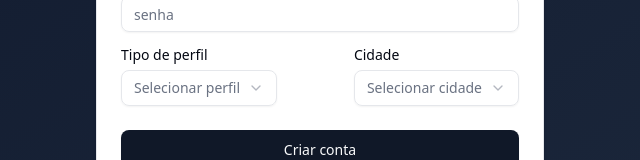
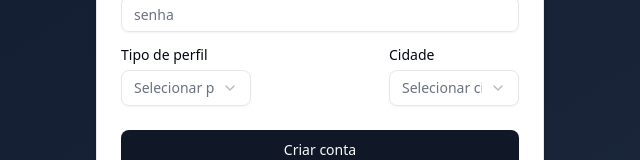
Before and after one commit to MuriloSG/front-end-agenda-barber, a Next.js app: page /register in a window 1280 px wide. Shown: the part 487-647 px from the top of the page, without its empty margins (320-960 px from the left). Built offline with nearby package versions, Linux system fonts and the light colour scheme; no server answers.

Commit message:
feat: ajuste responsividade

```diff
--- a/src/app/register/page.js
+++ b/src/app/register/page.js
@@ -130,7 +130,7 @@ export default function RegisterPage() {
                   control={control}
                   render={({ field }) => (
                     <Select onValueChange={field.onChange} value={field.value}>
-                      <SelectTrigger>
+                      <SelectTrigger className="sm:max-w-[130px]">
                         <SelectValue placeholder="Selecionar perfil" />
                       </SelectTrigger>
                       <SelectContent>
@@ -154,7 +154,7 @@ export default function RegisterPage() {
                   control={control}
                   render={({ field }) => (
                     <Select onValueChange={field.onChange} value={field.value}>
-                      <SelectTrigger>
+                      <SelectTrigger className=" sm:max-w-[130px]">
                         <SelectValue placeholder="Selecionar cidade" />
                       </SelectTrigger>
                       <SelectContent>
@@ -164,9 +164,7 @@ export default function RegisterPage() {
                   )}
                 />
                 {errors.city && (
-                  <p className="text-red-500 text-sm">
-                    {errors.city.message}
-                  </p>
+                  <p className="text-red-500 text-sm">{errors.city.message}</p>
                 )}
               </div>
             </div>
```
